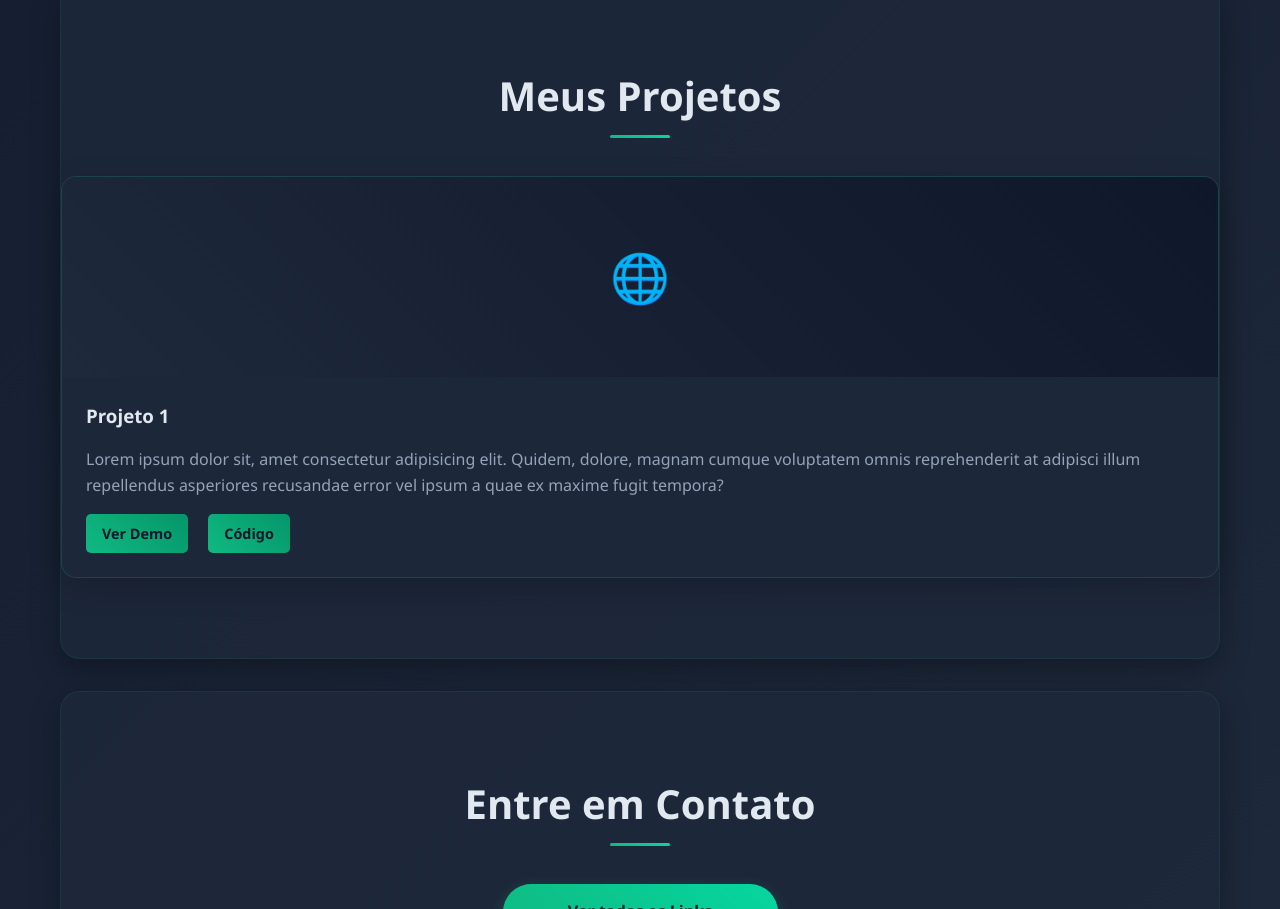
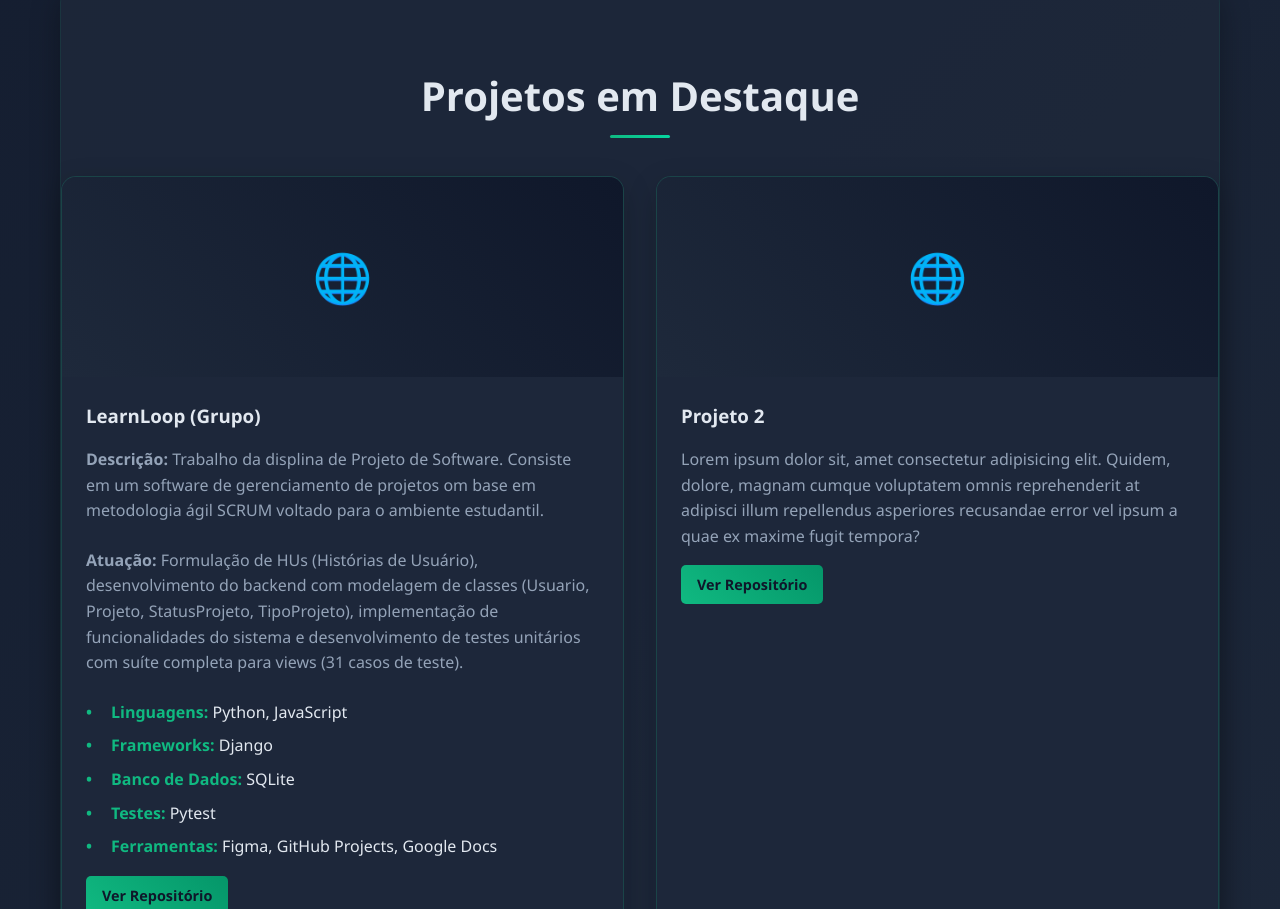
Before and after one commit to kauasntz/kauasntz.github.io, a plain HTML site: page index.html in a window 1280 px wide. Shown: the part 1891-2800 px from the top of the page. Drawn offline with Linux system fonts and the light colour scheme.

Commit message:
Adição de Projeto em Destaque

```diff
--- a/css/style.css
+++ b/css/style.css
@@ -389,3 +389,43 @@ footer {
     object-fit: cover;
     border: 3px solid white;
 }
+
+.project-upper {
+    margin-bottom: 1.5rem;
+    color: #94a3b8;
+}
+
+.project-lower {
+    margin-bottom: 1.5rem;
+    margin-top: 0.5rem;
+    color: #94a3b8;
+}
+
+.lista-projetos {
+    list-style: none;
+    padding-left: 0;
+    font-family: 'Segoe UI', Tahoma, Geneva, Verdana, sans-serif;
+    line-height: 1.6;
+    color: #e2e8f0;
+}
+
+.lista-projetos li {
+    position: relative;
+    padding-left: 25px;
+    margin-bottom: 8px;
+    font-size: 1rem;
+}
+
+.lista-projetos li:before {
+    content: "•";
+    color: #10b981;
+    font-weight: bold;
+    position: absolute;
+    left: 0;
+    top: 0;
+}
+
+.lista-projetos strong {
+    color: #10b981;
+    font-weight: 600;
+}
--- a/index.html
+++ b/index.html
@@ -69,16 +69,46 @@
             </section>
 
             <section id="projects" class="section fade-in">
-                <h2>Meus Projetos</h2>
+                <h2>Projetos em Destaque</h2>
                 <div class="projects-grid">
+
                     <div class="project-card">
                         <div class="project-img">🌐</div>
                         <div class="project-content">
-                            <h3>Projeto 1</h3>
+                            <h3>LearnLoop (Grupo)</h3>
+
+                            <p class="project-upper">
+                                <strong>Descrição:</strong> Trabalho da displina de Projeto de Software. Consiste em um software de gerenciamento de projetos om base em metodologia ágil SCRUM voltado para o ambiente estudantil.
+                            </p>
+
+                            <p class="project-lower">
+                                <strong>Atuação:</strong> Formulação de HUs (Histórias de Usuário), desenvolvimento do backend com modelagem de classes (Usuario, Projeto, StatusProjeto, TipoProjeto), implementação de funcionalidades do sistema e desenvolvimento de testes unitários com suíte completa para views (31 casos de teste).
+                            </p>
+
+
+                            <ul class="lista-projetos">
+                                <li><strong>Linguagens: </strong>Python, JavaScript</li>
+                                <li><strong>Frameworks: </strong>Django</li>
+                                <li><strong>Banco de Dados: </strong>SQLite</li>
+                                <li><strong>Testes: </strong>Pytest</li>
+                                <li><strong>Ferramentas: </strong>Figma, GitHub Projects, Google Docs</li>
+                            </ul>
+
+
+                            <div class="project-links">
+                                <a href="https://github.com/GabiruPtx/LearnLoop" target="_blank">Ver Repositório</a>
+                            </div>
+
+                        </div>
+                    </div>
+
+                    <div class="project-card">
+                        <div class="project-img">🌐</div>
+                        <div class="project-content">
+                            <h3>Projeto 2</h3>
                             <p>Lorem ipsum dolor sit, amet consectetur adipisicing elit. Quidem, dolore, magnam cumque voluptatem omnis reprehenderit at adipisci illum repellendus asperiores recusandae error vel ipsum a quae ex maxime fugit tempora?</p>
                             <div class="project-links">
-                                <a href="#" target="_blank">Ver Demo</a>
-                                <a href="#" target="_blank">Código</a>
+                                <a href="#" target="_blank">Ver Repositório</a>
                             </div>
                         </div>
                     </div>
```
Also changed, not shown: links.html (+1 -1 lines).
